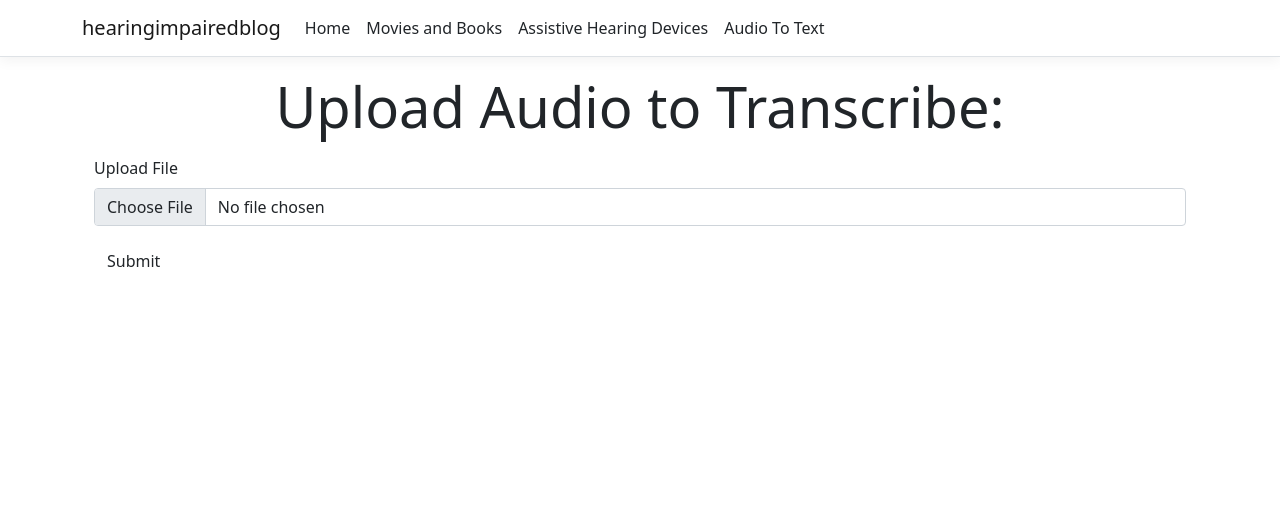
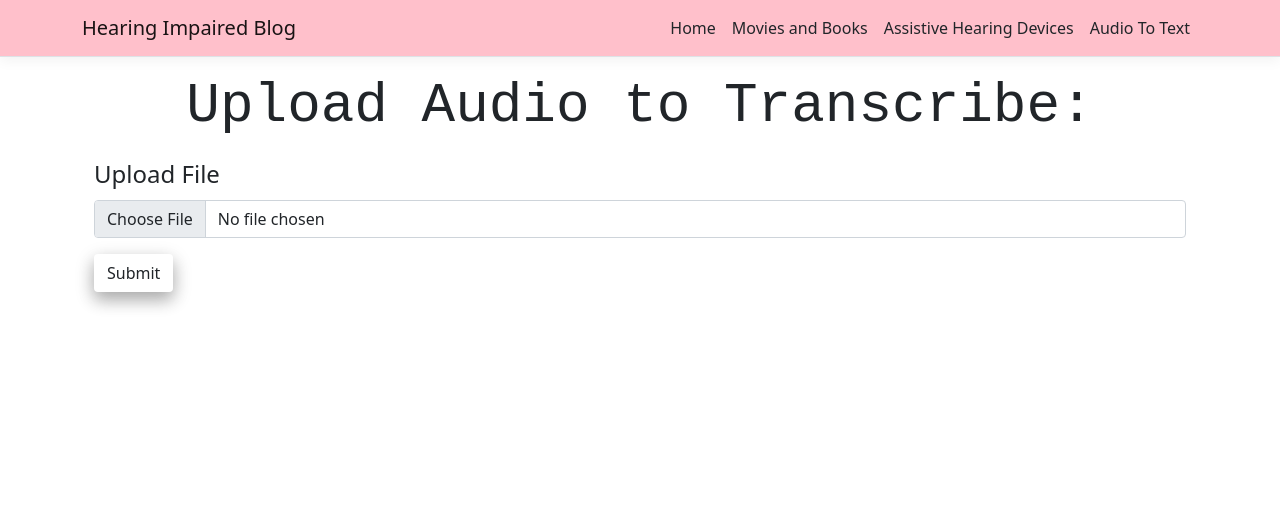
Before and after one commit to nhurwitz75/hearingimpairedblog, an ASP.NET Core app: page /audioToText in a window 1280 px wide. Shown: the top 507 px of the page. Run offline with ASP.NET Core 8, Linux system fonts and the light colour scheme; style sheets or scripts are compiled from the project's sources.

Commit message:
css changes

```diff
--- a/hearingimpairedblog/Pages/Shared/_Layout.cshtml
+++ b/hearingimpairedblog/Pages/Shared/_Layout.cshtml
@@ -14,15 +14,15 @@
 </head>
 <body>
     <header>
-        <nav class="navbar navbar-expand-sm navbar-toggleable-sm navbar-light bg-white border-bottom box-shadow mb-3">
+        <nav class="navbar navbar-expand-sm navbar-toggleable-sm navbar-light border-bottom box-shadow mb-3">
             <div class="container">
-                <a class="navbar-brand" asp-area="" asp-page="/Index">hearingimpairedblog</a>
+                <a class="navbar-brand" asp-area="" asp-page="/Index">Hearing Impaired Blog</a>
                 <button class="navbar-toggler" type="button" data-bs-toggle="collapse" data-bs-target=".navbar-collapse" aria-controls="navbarSupportedContent"
                         aria-expanded="false" aria-label="Toggle navigation">
                     <span class="navbar-toggler-icon"></span>
                 </button>
                 <div class="navbar-collapse collapse d-sm-inline-flex justify-content-between">
-                    <ul class="navbar-nav flex-grow-1">
+                    <ul class="navbar-nav ms-auto">
                         <li class="nav-item">
                             <a class="nav-link text-dark" asp-area="" asp-page="/Index">Home</a>
                         </li>
--- a/hearingimpairedblog/Pages/audioToText.cshtml
+++ b/hearingimpairedblog/Pages/audioToText.cshtml
@@ -2,6 +2,7 @@
 @model hearingimpairedblog.Pages.audioToTextModel
 @{
     ViewData["Title"] = "Audio To Text";
+    <link rel="stylesheet" href="~/css/audioToText.css" asp-append-version="true" />
 }
 
 <div class="text-center">
--- /dev/null
+++ b/hearingimpairedblog/wwwroot/css/audioToText.css
@@ -0,0 +1,24 @@
+body {
+    margin: 0;
+}
+
+h1 {
+    font-family: 'Courier New', monospace;
+}
+
+label{
+    font: bold;
+    font-size: 24px;
+}
+
+button {
+    background-color: #FF1493;
+    font-size: 24px;
+    padding: 10px 24px;
+    border-radius: 4px;
+    box-shadow: 0 8px 16px 0 rgba(0,0,0,0.2), 0 6px 20px 0 rgba(0,0,0,0.19);
+}
+
+.response {
+    font-size: 16px;
+}
--- a/hearingimpairedblog/wwwroot/css/movies.css
+++ b/hearingimpairedblog/wwwroot/css/movies.css
@@ -6,6 +6,7 @@
 
 h1 {
     text-decoration: underline;
+    font-family: 'Courier New', monospace;
 }
 
 a {
--- a/hearingimpairedblog/wwwroot/css/site.css
+++ b/hearingimpairedblog/wwwroot/css/site.css
@@ -16,3 +16,7 @@
 body {
   margin-bottom: 60px;
 }
+
+header {
+    background-color: pink;
+}
```
Also changed, not shown: hearingimpairedblog/wwwroot/css/homepage.css (+0 -13 lines).
